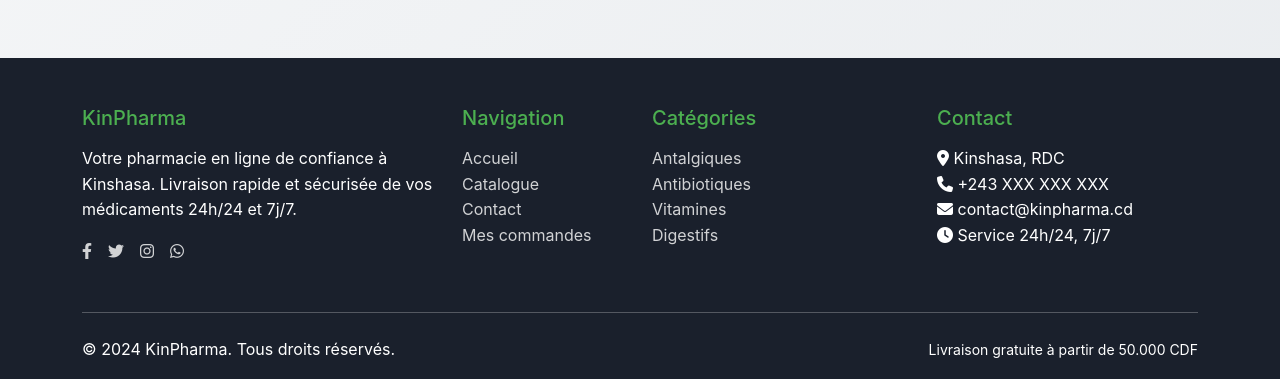
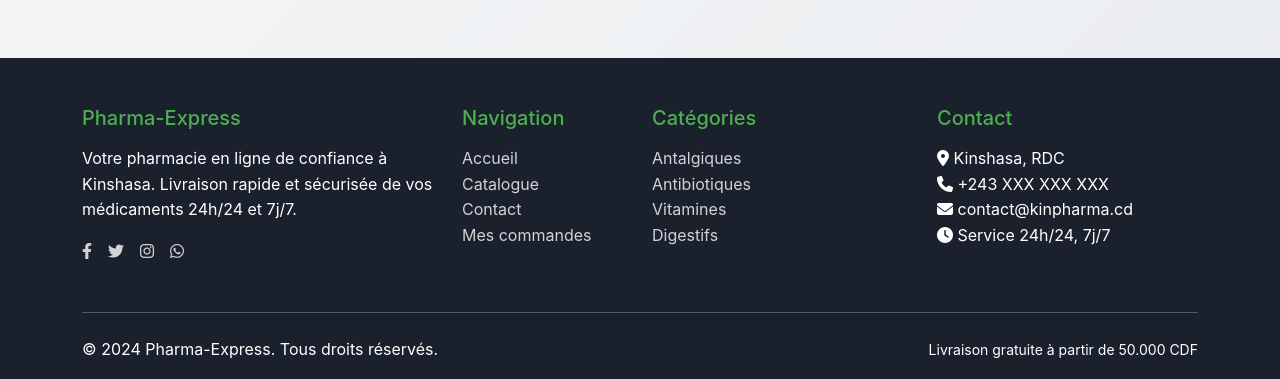
Before and after one commit to zefparis/pharma-delivery, a Flask app: page /admin in a window 1280 px wide. Shown: the part 886-1265 px from the top of the page. Run offline with Flask 3, Linux system fonts and the light colour scheme; a user stored in the database is signed in; some libraries are stand-ins or nearby versions.

Commit message:
Rename the platform to Pharma-Express and update related references
Rename KinPharma to Pharma-Express in app.py and base.html, updating database URI, title, meta tags, logo alt text, and copyright notice.

Replit-Commit-Author: Agent
Replit-Commit-Session-Id: 9f8cec78-5358-492b-86ac-bea7a321a4f5
Replit-Commit-Screenshot-Url: https://storage.googleapis.com/screenshot-production-us-central1/f324956b-5eb7-4392-99f7-0b1198a74bab/b7da6c65-3856-4391-924f-261e62aa024f.jpg

```diff
--- a/app.py
+++ b/app.py
@@ -17,11 +17,11 @@ login_manager = LoginManager()
 
 # create the app
 app = Flask(__name__)
-app.secret_key = os.environ.get("SESSION_SECRET", "kinpharma-secret-key-2024")
+app.secret_key = os.environ.get("SESSION_SECRET", "pharma-express-secret-key-2024")
 app.wsgi_app = ProxyFix(app.wsgi_app, x_proto=1, x_host=1)
 
 # configure the database
-app.config["SQLALCHEMY_DATABASE_URI"] = os.environ.get("DATABASE_URL", "sqlite:///kinpharma.db")
+app.config["SQLALCHEMY_DATABASE_URI"] = os.environ.get("DATABASE_URL", "sqlite:///pharma-express.db")
 app.config["SQLALCHEMY_ENGINE_OPTIONS"] = {
     "pool_recycle": 300,
     "pool_pre_ping": True,
--- a/templates/base.html
+++ b/templates/base.html
@@ -3,7 +3,7 @@
 <head>
     <meta charset="UTF-8">
     <meta name="viewport" content="width=device-width, initial-scale=1.0">
-    <title>{% block title %}KinPharma - Pharmacie en ligne 24h/24 à Kinshasa{% endblock %}</title>
+    <title>{% block title %}Pharma-Express - Pharmacie en ligne 24h/24 à Kinshasa{% endblock %}</title>
 
     <!-- Bootstrap CSS -->
     <link href="https://cdn.jsdelivr.net/npm/bootstrap@5.3.0/dist/css/bootstrap.min.css" rel="stylesheet">
@@ -15,9 +15,9 @@
     <link rel="stylesheet" href="{{ url_for('static', filename='css/style.css') }}">
 
     <!-- Meta tags -->
-    <meta name="description" content="KinPharma - Pharmacie en ligne à Kinshasa. Livraison de médicaments 24h/24 et 7j/7. Commandez vos médicaments en ligne en toute sécurité.">
-    <meta name="keywords" content="pharmacie, kinshasa, médicaments, livraison, 24h, congo, kinpharma">
-    <meta name="author" content="KinPharma">
+    <meta name="description" content="Pharma-Express - Pharmacie en ligne à Kinshasa. Livraison de médicaments 24h/24 et 7j/7. Commandez vos médicaments en ligne en toute sécurité.">
+    <meta name="keywords" content="pharmacie, kinshasa, médicaments, livraison, 24h, congo, pharma-express">
+    <meta name="author" content="Pharma-Express">
 
     <!-- Favicon -->
     <link rel="icon" type="image/svg+xml" href="{{ url_for('static', filename='images/logo.svg') }}">
@@ -29,7 +29,7 @@
     <nav class="navbar navbar-expand-lg navbar-light bg-light fixed-top">
         <div class="container">
             <a class="navbar-brand d-flex align-items-center" href="{{ url_for('index') }}">
-                <img src="{{ url_for('static', filename='images/logo.svg') }}" alt="KinPharma" height="40" class="me-2">
+                <img src="{{ url_for('static', filename='images/logo.svg') }}" alt="Pharma-Express" height="40" class="me-2">
             </a>
 
             <button class="navbar-toggler" type="button" data-bs-toggle="collapse" data-bs-target="#navbarNav">
@@ -131,7 +131,7 @@
         <div class="container">
             <div class="row">
                 <div class="col-lg-4 col-md-6 mb-4">
-                    <h5>KinPharma</h5>
+                    <h5>Pharma-Express</h5>
                     <p>Votre pharmacie en ligne de confiance à Kinshasa. Livraison rapide et sécurisée de vos médicaments 24h/24 et 7j/7.</p>
                     <div class="d-flex">
                         <a href="#" class="me-3"><i class="fab fa-facebook-f"></i></a>
@@ -173,7 +173,7 @@
             <hr class="my-4">
             <div class="row align-items-center">
                 <div class="col-md-6">
-                    <p class="mb-0">&copy; 2024 KinPharma. Tous droits réservés.</p>
+                    <p class="mb-0">&copy; 2024 Pharma-Express. Tous droits réservés.</p>
                 </div>
                 <div class="col-md-6 text-md-end">
                     <small>Livraison gratuite à partir de 50.000 CDF</small>
```
